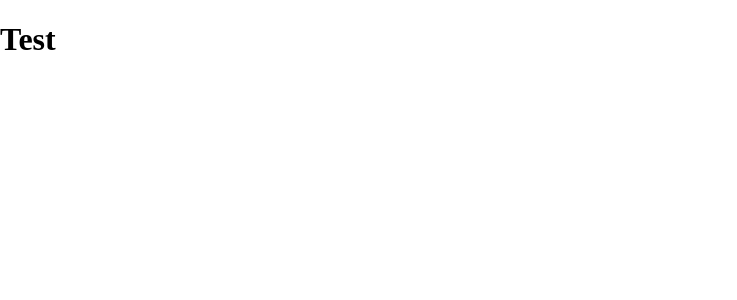
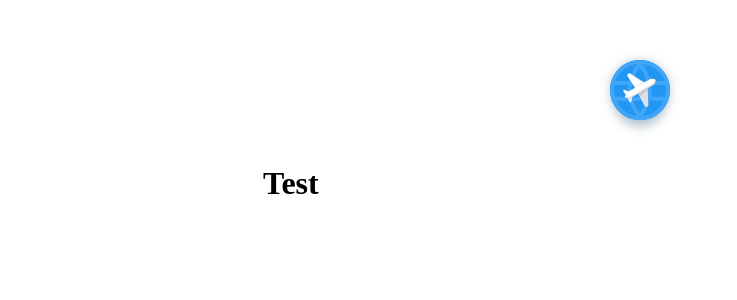
Before and after one commit to dtsymbalenko/avia-tickets, a Nuxt app: page / in a window 1280 px wide. Shown: the top 300 px of the page, without its empty margins (0-737 px from the left). Built offline with nearby package versions, Linux system fonts and the light colour scheme.

Commit message:
Add Logo image

```diff
--- /dev/null
+++ b/assets/styles/main.css
@@ -0,0 +1,3 @@
+* {
+  box-sizing: border-box;
+}
--- a/nuxt.config.ts
+++ b/nuxt.config.ts
@@ -8,5 +8,6 @@ export default defineNuxtConfig({
     '@nuxt/fonts',
     '@nuxt/image',
     '@nuxt/scripts'
-  ]
+  ],
+  css: ['@/assets/styles/main.css'],
 })
--- a/pages/index.vue
+++ b/pages/index.vue
@@ -1,5 +1,28 @@
 <template>
-    <main>
-        <h1>Test</h1>
-    </main>
-  </template>
+  <main class="container">
+    <NuxtLink to="/" class="logo">
+      <NuxtImg class="logo__img" src="/images/logo.svg" alt="Logo" />
+    </NuxtLink>
+    <h1>Test</h1>
+  </main>
+</template>
+
+<style>
+.container {
+  max-width: 786px;
+  width: 100%;
+  padding: 50px 16px;
+  margin: 0 auto;
+}
+
+.logo {
+  margin: 0 auto;
+  display: block;
+  width: 82px;
+}
+
+.logo__img {
+  width: 100%;
+  height: auto;
+}
+</style>
```
Also changed, not shown: public/images/logo.svg (added).
